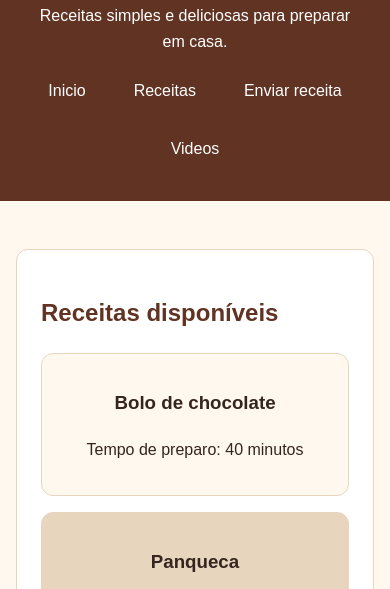
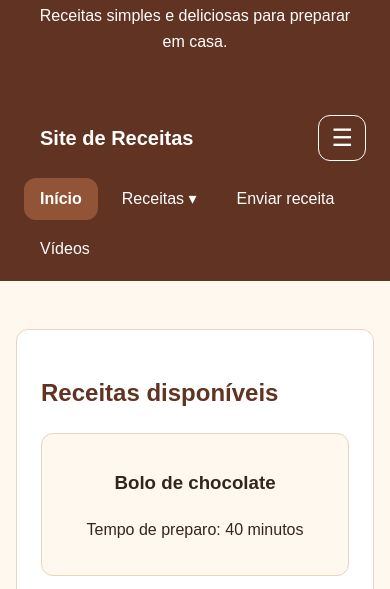
Before and after one commit to NikolasNiu/projeto-integrador-frontend-nikolasaraujo, a plain HTML site: page index.html in a window 390 px wide. Shown: the part 220-809 px from the top of the page. Drawn offline with Linux system fonts and the light colour scheme.

Commit message:
feat: adiciona navbar sticky e menu dropdown

```diff
--- a/css/style.css
+++ b/css/style.css
@@ -210,3 +210,90 @@ footer {
 .receita-card:hover {
     transform: translateY(-4px);
 }
+
+/* Navegacao principal fixa durante a rolagem */
+.navbar {
+    position: sticky;
+    top: 0;
+    z-index: 10;
+    background-color: var(--cor-primaria);
+    justify-content: space-between;
+    padding: 0.75rem 1.5rem;
+    margin-top: 0;
+}
+
+.logo {
+    font-size: 1.25rem;
+    font-weight: bold;
+}
+
+.menu {
+    display: flex;
+    align-items: center;
+    flex-wrap: wrap;
+    gap: 0.5rem;
+    list-style: none;
+    margin: 0;
+    padding: 0;
+}
+
+.navbar a {
+    display: block;
+}
+
+.navbar .ativo {
+    background-color: var(--cor-secundaria);
+    font-weight: bold;
+}
+
+/* O elemento pai serve como referencia para o dropdown. */
+.dropdown {
+    position: relative;
+}
+
+.submenu {
+    display: none;
+    position: absolute;
+    top: 100%;
+    left: 0;
+    min-width: 200px;
+    background-color: var(--cor-primaria);
+    border-radius: var(--raio-borda);
+    list-style: none;
+    padding: 0.5rem;
+    margin: 0;
+}
+
+.dropdown:hover .submenu,
+.dropdown:focus-within .submenu {
+    display: block;
+}
+
+/* Botao hamburguer apenas visual nesta atividade. */
+.hamburguer {
+    display: none;
+    background: transparent;
+    color: white;
+    border: 1px solid white;
+    border-radius: var(--raio-borda);
+    padding: 0.5rem 0.75rem;
+    font-size: 1.5rem;
+    cursor: pointer;
+}
+
+@media (max-width: 600px) {
+    .hamburguer {
+        display: block;
+    }
+
+    .menu {
+        width: 100%;
+        order: 3;
+    }
+}
+
+/* Sticky mantem a navegacao visivel sem retirar
+   a barra do fluxo normal da pagina. */
+html {
+    scroll-padding-top: 10rem;
+}
--- a/index.html
+++ b/index.html
@@ -43,29 +43,59 @@
 </svg>
 
         <p>Receitas simples e deliciosas para preparar em casa.</p>
-    <nav class="navbar" aria-label="Menu principal">
-    <a href="#cabecalho-principal">Inicio</a>
-    <a href="#titulo-receitas">Receitas</a>
-    <a href="#titulo-formulario">Enviar receita</a>
-    <a href="#titulo-video">Videos</a>
+
+    </header>
+<nav class="navbar" aria-label="Menu principal">
+
+    <a class="logo" href="#cabecalho-principal">
+        Site de Receitas
+    </a>
+
+    <ul class="menu">
+        <li>
+            <a class="ativo" href="#cabecalho-principal">Início</a>
+        </li>
+
+        <li class="dropdown">
+            <a href="#titulo-receitas">Receitas ▾</a>
+
+            <ul class="submenu">
+                <li><a href="#receita-bolo">Bolo de chocolate</a></li>
+                <li><a href="#receita-panqueca">Panqueca</a></li>
+                <li><a href="#receita-brigadeiro">Brigadeiro</a></li>
+            </ul>
+        </li>
+
+        <li>
+            <a href="#titulo-formulario">Enviar receita</a>
+        </li>
+
+        <li>
+            <a href="#titulo-video">Vídeos</a>
+        </li>
+    </ul>
+
+    <button class="hamburguer" type="button"
+            aria-label="Abrir menu" aria-expanded="false">
+        ☰
+    </button>
+
 </nav>
-    </header>
-
     <main>
         <section class="card" aria-labelledby="titulo-receitas">
             <h2 id="titulo-receitas">Receitas disponíveis</h2>
             <div class="grade-receitas">
-    <article class="receita-card">
+    <article class="receita-card" id="receita-bolo">
         <h3>Bolo de chocolate</h3>
         <p>Tempo de preparo: 40 minutos</p>
     </article>
 
-    <article class="receita-card">
+    <article class="receita-card" id="receita-panqueca">
         <h3>Panqueca</h3>
         <p>Tempo de preparo: 20 minutos</p>
     </article>
 
-    <article class="receita-card">
+    <article class="receita-card" id="receita-brigadeiro">
         <h3>Brigadeiro</h3>
         <p>Tempo de preparo: 15 minutos</p>
     </article>
```
